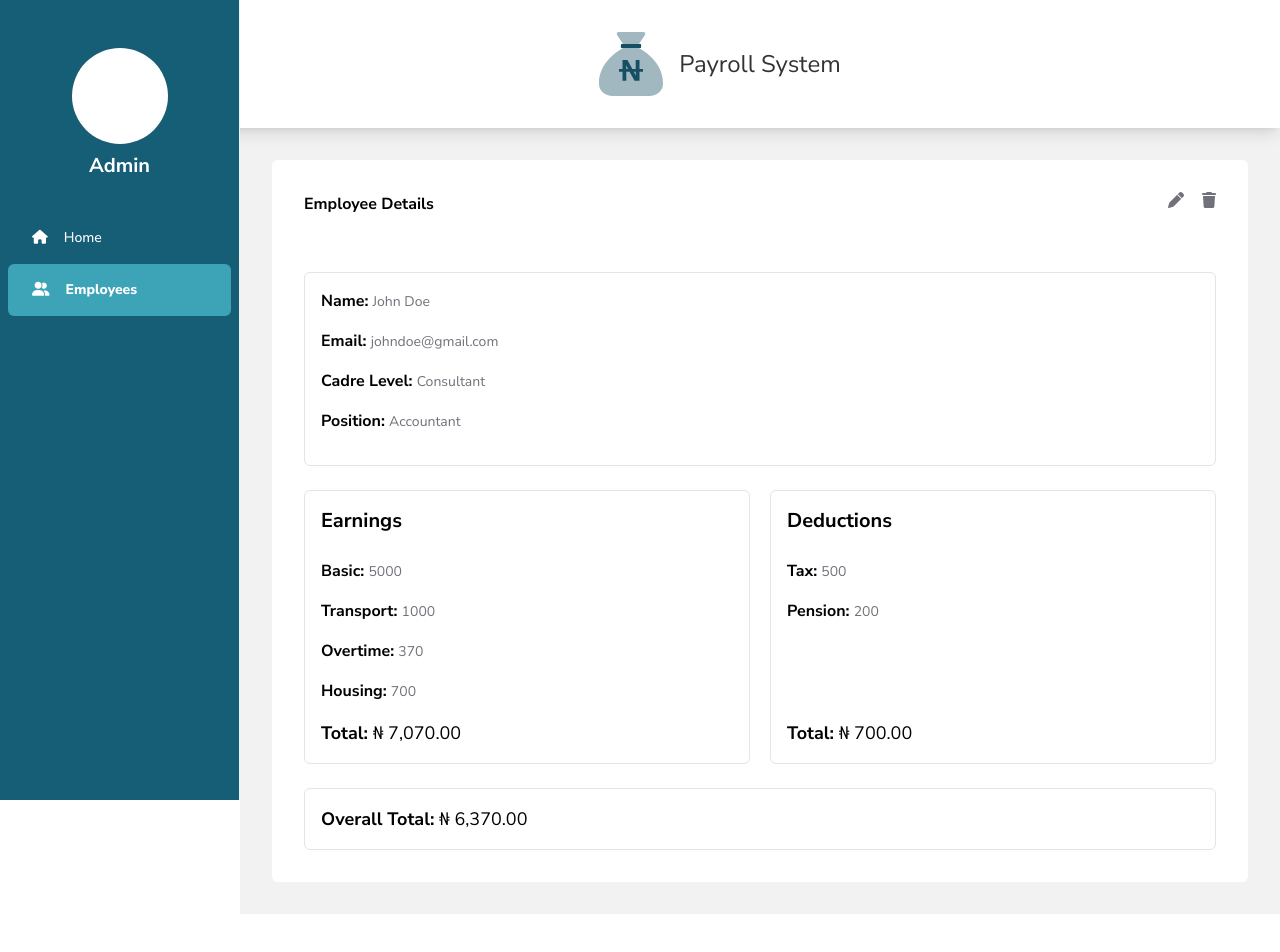
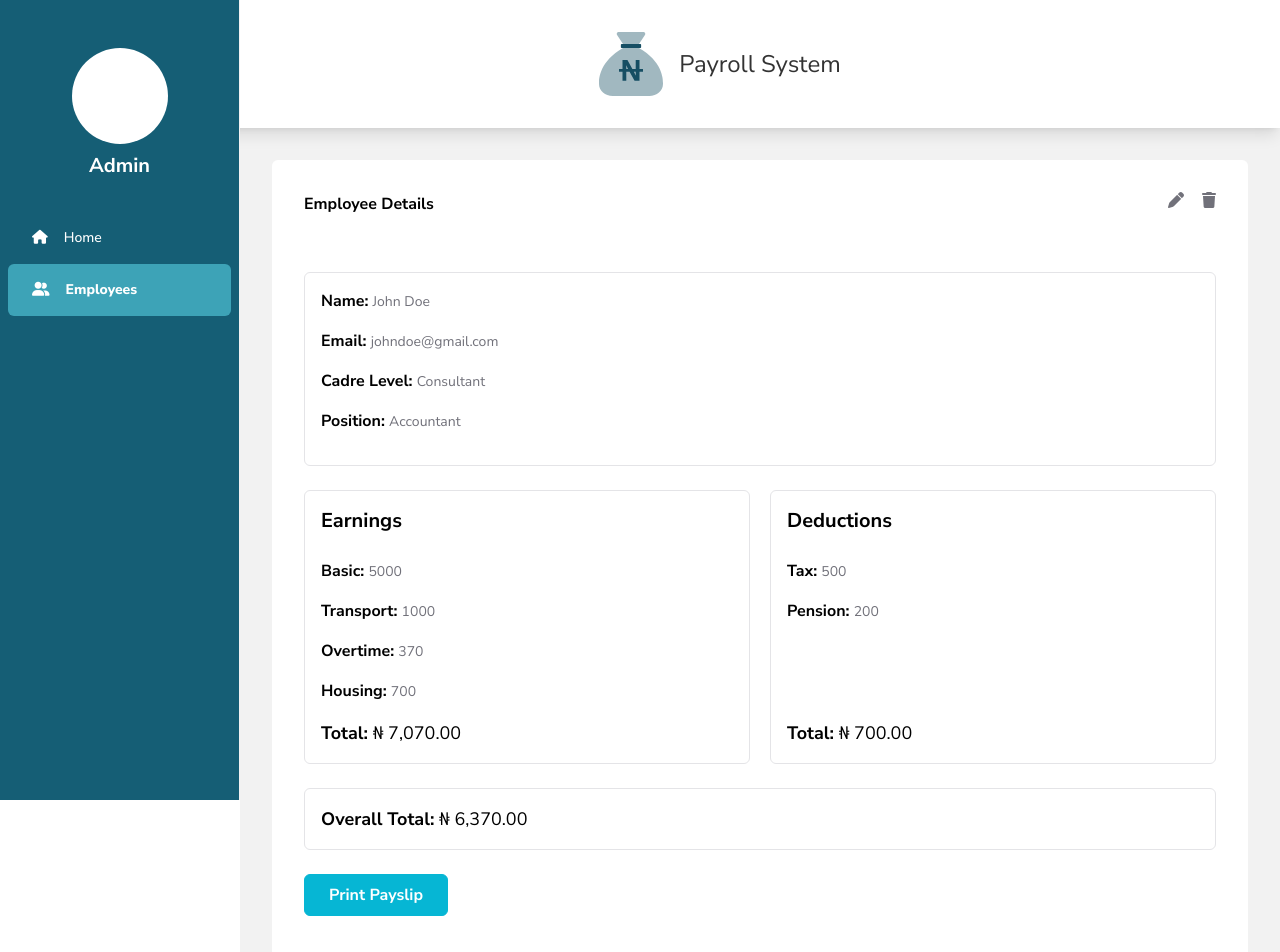
Before and after one commit to Hikmahx/payroll-system, a React (Create React App) app: page /employees/1685328248504 in a window 1280 px wide. Shown: the top 952 px of the page. Before the commit the page ends 914 px from the top, so only its background shows below. Built offline with nearby package versions, Linux system fonts and the light colour scheme; data requests are answered from the project's data file.

Commit message:
print payslip enabled

```diff
--- a/package.json
+++ b/package.json
@@ -18,6 +18,7 @@
     "react-redux": "^8.0.5",
     "react-router-dom": "^6.11.2",
     "react-scripts": "5.0.1",
+    "react-to-print": "^2.14.12",
     "typescript": "^4.9.5",
     "web-vitals": "^2.1.4"
   },
--- a/src/components/layout/Header.tsx
+++ b/src/components/layout/Header.tsx
@@ -13,7 +13,7 @@ const Header = () => {
   };
 
   return (
-    <header className="relative w-full bg-white shadow-lg">
+    <header className="relative w-full bg-white shadow-lg print:hidden">
       <div className="flex items-center justify-between">
         <div
           onClick={() => dispatch(setMenuDisplay(false))}
--- a/src/pages/Employee.tsx
+++ b/src/pages/Employee.tsx
@@ -1,5 +1,5 @@
 import { AnyAction, ThunkDispatch } from "@reduxjs/toolkit";
-import React, { useEffect } from "react";
+import React, { useEffect, useRef } from "react";
 import { useDispatch, useSelector } from "react-redux";
 import Deduction from "../components/Employee/Deductions";
 import Earnings from "../components/Employee/Earnings";
@@ -13,6 +13,7 @@ import { RootState } from "../redux/store";
 import { useNavigate, useParams } from "react-router-dom";
 import { formattedNumber, overallTotal } from "../utils/total";
 import EmployeeForm from "../components/Home/EmployeeForm";
+import { useReactToPrint } from "react-to-print";
 
 const Employee = () => {
   const dispatch: ThunkDispatch<RootState, null, AnyAction> = useDispatch();
@@ -27,8 +28,7 @@ const Employee = () => {
 
   const { id } = useParams<keyof ParamsType>() as ParamsType;
   const navigate = useNavigate();
-
-  // const { pickedDate, submitted } = useSelector((state) => state.calendar);
+  let componentRef = useRef(null);
 
   useEffect(() => {
     dispatch(getSingleEmployee(id));
@@ -46,6 +46,14 @@ const Employee = () => {
     }
   };
 
+  const handlePrint = useReactToPrint({
+    content: () => componentRef.current,
+    documentTitle: `${
+      employee.length > 0 && employee[0].name.replace(/\s/g, "-")
+    }-Payslip`,
+    onPrintError: () => alert("there is an error when printing"),
+  });
+
   return (
     <>
       {!error ? (
@@ -56,7 +64,7 @@ const Employee = () => {
             </>
           ) : (
             <>
-              <section className="min-h-[85vh] p-4 lg:p-8">
+              <section className="min-h-[85vh] p-4 lg:p-8" ref={componentRef}>
                 {employee.length > 0 && (
                   <>
                     {employee.map((employee) => (
@@ -65,21 +73,25 @@ const Employee = () => {
                           // DISPLAY THE USER DETAILS IF CURRENTLY NOT BEING UPDATED
                           <div
                             key={employee.id}
-                            className="bg-white rounded-md p-3 lg:p-8 relative"
+                            className="bg-white rounded-md p-3 lg:p-8 relative print:mt-12"
                           >
-                            <h1 className="font-bold mb-8 mt-12 lg:mt-0">
+                            <h1 className="font-bold mb-8 mt-12 lg:mt-0 print:text-3xl">
                               Employee Details
                             </h1>
 
                             <button
                               onClick={() => dispatch(updateEmployeeData(true))}
+                              className="print:hidden"
                             >
                               <span className="sr-only">
                                 Update Employee Details
                               </span>
                               <i className="fa-sharp fa-solid fa-pen absolute top-8 right-16 text-zinc-500"></i>
                             </button>
-                            <button onClick={handleDelete}>
+                            <button
+                              onClick={handleDelete}
+                              className="print:hidden"
+                            >
                               <span className="sr-only">Delete Employe</span>
                               <i className="fa-solid fa-trash absolute top-8 right-8 text-zinc-500"></i>
                             </button>
@@ -123,6 +135,14 @@ const Employee = () => {
                                 </span>
                               </h2>
                             </div>
+                            <div className="print:hidden">
+                              <button
+                                onClick={handlePrint}
+                                className="bg-cyan-500 px-6 py-2 text-white border border-cyan-500 font-bold rounded-md mb-3 w-full lg:w-fit my-6 max-w-sm"
+                              >
+                                Print Payslip
+                              </button>
+                            </div>
                           </div>
                         ) : (
                           // HIDE USER DETAILS AND DISPLAYS A FORM
```
Also changed, not shown: 1 other file (tests, documents, lock files or other folders).
